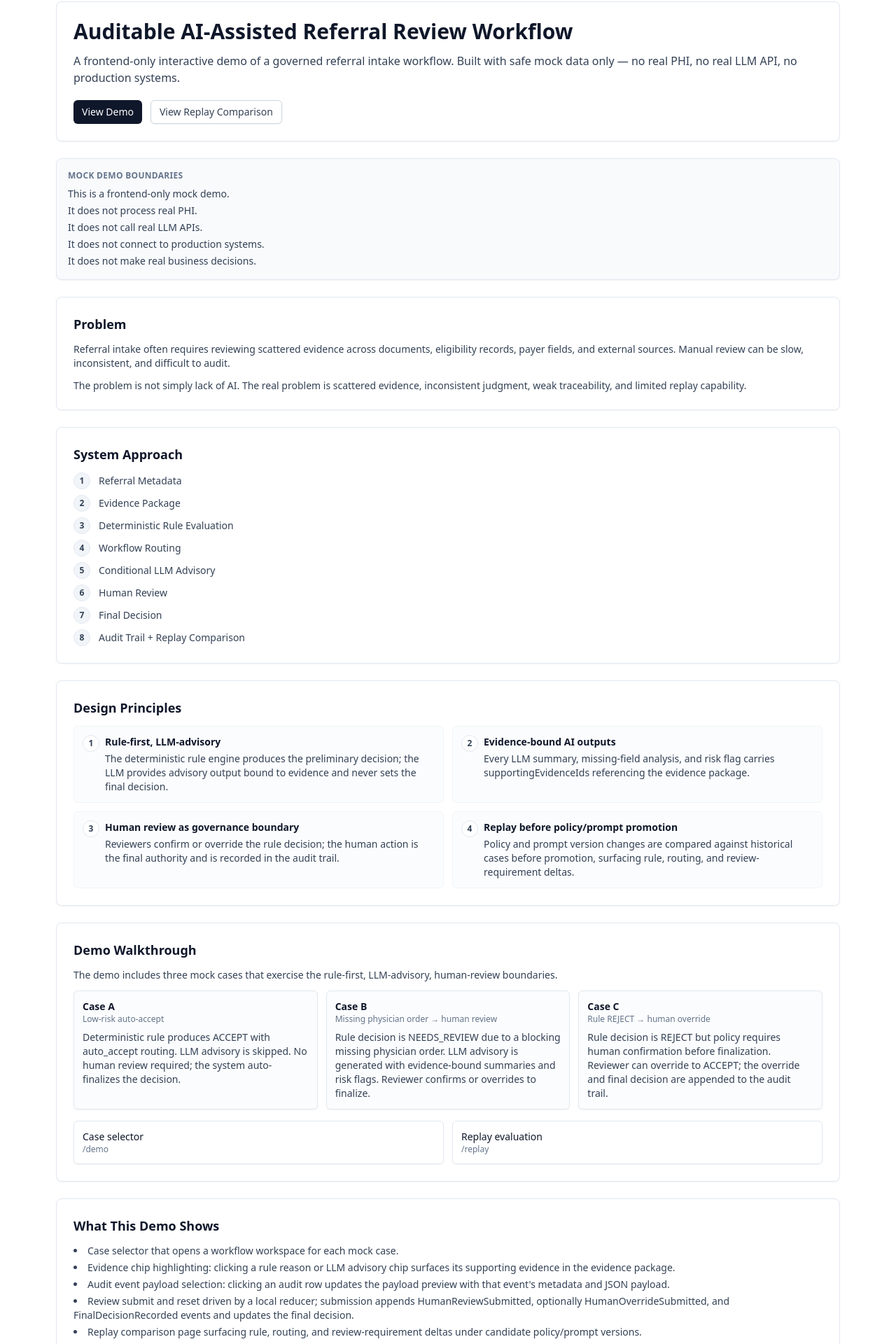
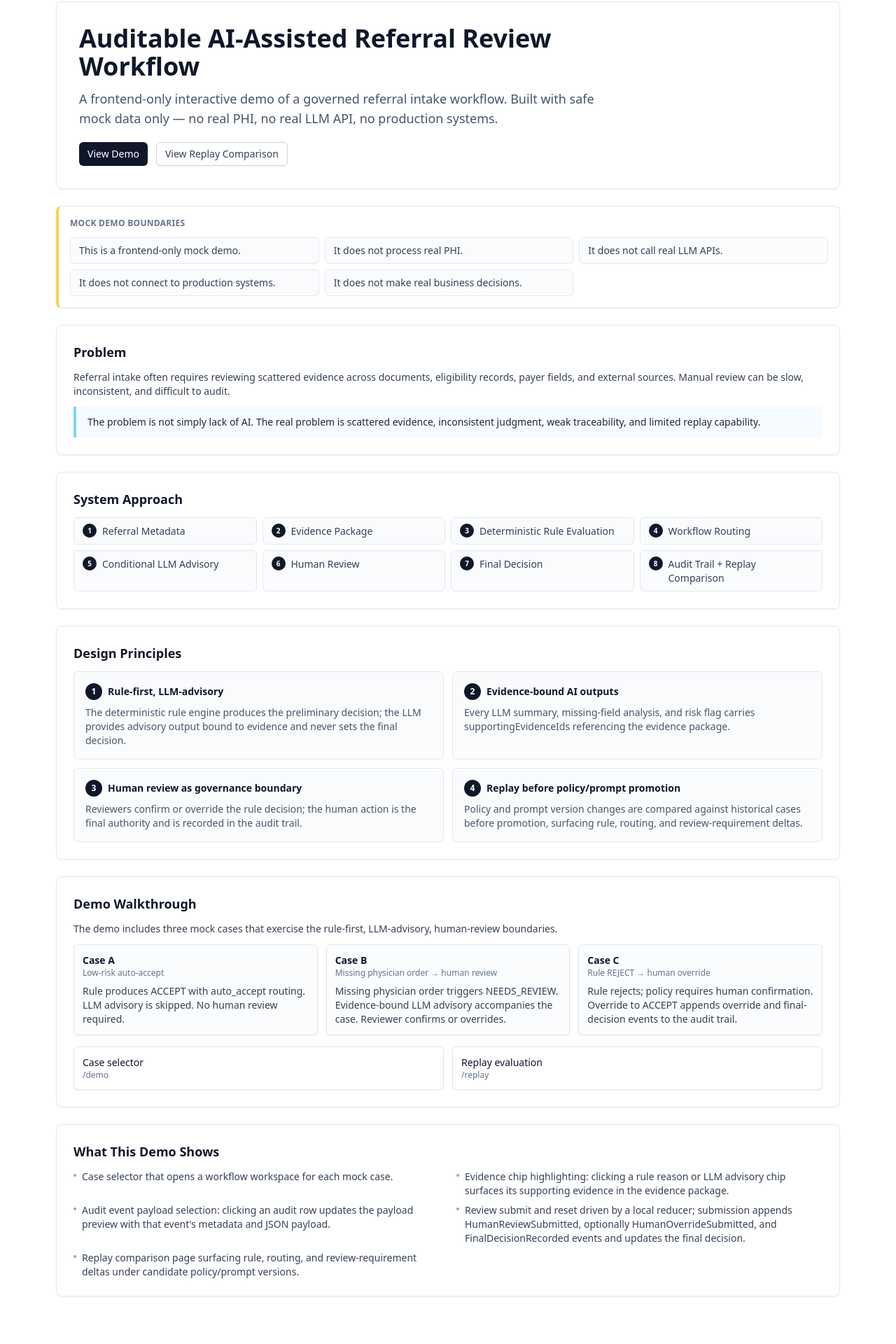
Before and after one commit to Ariosolzq/auditable-ai-referral-demo, a Next.js app: page / in a window 1280 px wide. Shown: the part 75-1995 px from the top of the page at 70% size. After the commit the page ends 1959 px from the top, so only its background shows below. Built offline with nearby package versions, Linux system fonts and the light colour scheme.

Commit message:
Polish landing and replay presentation

```diff
--- a/app/page.tsx
+++ b/app/page.tsx
@@ -4,21 +4,40 @@ import HeroSection from "@/components/case-study/HeroSection";
 import ProblemSection from "@/components/case-study/ProblemSection";
 import SystemApproachSection from "@/components/case-study/SystemApproachSection";
 
+const boundaryLines: string[] = [
+  "This is a frontend-only mock demo.",
+  "It does not process real PHI.",
+  "It does not call real LLM APIs.",
+  "It does not connect to production systems.",
+  "It does not make real business decisions.",
+];
+
+const demoShows: string[] = [
+  "Case selector that opens a workflow workspace for each mock case.",
+  "Evidence chip highlighting: clicking a rule reason or LLM advisory chip surfaces its supporting evidence in the evidence package.",
+  "Audit event payload selection: clicking an audit row updates the payload preview with that event's metadata and JSON payload.",
+  "Review submit and reset driven by a local reducer; submission appends HumanReviewSubmitted, optionally HumanOverrideSubmitted, and FinalDecisionRecorded events and updates the final decision.",
+  "Replay comparison page surfacing rule, routing, and review-requirement deltas under candidate policy/prompt versions.",
+];
+
 export default function HomePage() {
   return (
     <div className="space-y-6">
       <HeroSection />
 
-      <section className="rounded-lg border border-slate-200 bg-slate-50 p-4 shadow-sm">
-        <h2 className="mb-2 text-xs font-semibold uppercase tracking-wide text-slate-500">
+      <section className="rounded-lg border border-slate-200 border-l-4 border-l-amber-300 bg-white p-4 shadow-sm">
+        <h2 className="mb-3 text-xs font-semibold uppercase tracking-wide text-slate-500">
           Mock demo boundaries
         </h2>
-        <ul className="space-y-1 text-sm text-slate-700">
-          <li>This is a frontend-only mock demo.</li>
-          <li>It does not process real PHI.</li>
-          <li>It does not call real LLM APIs.</li>
-          <li>It does not connect to production systems.</li>
-          <li>It does not make real business decisions.</li>
+        <ul className="grid grid-cols-1 gap-2 text-sm text-slate-700 sm:grid-cols-2 lg:grid-cols-3">
+          {boundaryLines.map((line) => (
+            <li
+              key={line}
+              className="rounded-md border border-slate-200 bg-slate-50/70 px-3 py-2"
+            >
+              {line}
+            </li>
+          ))}
         </ul>
       </section>
 
@@ -31,27 +50,16 @@ export default function HomePage() {
         <h2 className="mb-3 text-lg font-semibold text-slate-900">
           What This Demo Shows
         </h2>
-        <ul className="list-inside list-disc space-y-1 text-sm text-slate-700">
-          <li>
-            Case selector that opens a workflow workspace for each mock case.
-          </li>
-          <li>
-            Evidence chip highlighting: clicking a rule reason or LLM advisory
-            chip surfaces its supporting evidence in the evidence package.
-          </li>
-          <li>
-            Audit event payload selection: clicking an audit row updates the
-            payload preview with that event&apos;s metadata and JSON payload.
-          </li>
-          <li>
-            Review submit and reset driven by a local reducer; submission
-            appends HumanReviewSubmitted, optionally HumanOverrideSubmitted,
-            and FinalDecisionRecorded events and updates the final decision.
-          </li>
-          <li>
-            Replay comparison page surfacing rule, routing, and
-            review-requirement deltas under candidate policy/prompt versions.
-          </li>
+        <ul className="grid grid-cols-1 gap-x-6 gap-y-2 text-sm text-slate-700 sm:grid-cols-2">
+          {demoShows.map((item) => (
+            <li key={item} className="flex items-start gap-2">
+              <span
+                aria-hidden="true"
+                className="mt-1.5 inline-block h-1 w-1 shrink-0 rounded-full bg-slate-400"
+              />
+              <span>{item}</span>
+            </li>
+          ))}
         </ul>
       </section>
     </div>
--- a/components/case-study/DemoWalkthroughSection.tsx
+++ b/components/case-study/DemoWalkthroughSection.tsx
@@ -13,21 +13,21 @@ const caseEntries: CaseEntry[] = [
     title: "Case A",
     subtitle: "Low-risk auto-accept",
     description:
-      "Deterministic rule produces ACCEPT with auto_accept routing. LLM advisory is skipped. No human review required; the system auto-finalizes the decision.",
+      "Rule produces ACCEPT with auto_accept routing. LLM advisory is skipped. No human review required.",
   },
   {
     id: "case-b",
     title: "Case B",
     subtitle: "Missing physician order → human review",
     description:
-      "Rule decision is NEEDS_REVIEW due to a blocking missing physician order. LLM advisory is generated with evidence-bound summaries and risk flags. Reviewer confirms or overrides to finalize.",
+      "Missing physician order triggers NEEDS_REVIEW. Evidence-bound LLM advisory accompanies the case. Reviewer confirms or overrides.",
   },
   {
     id: "case-c",
     title: "Case C",
     subtitle: "Rule REJECT → human override",
     description:
-      "Rule decision is REJECT but policy requires human confirmation before finalization. Reviewer can override to ACCEPT; the override and final decision are appended to the audit trail.",
+      "Rule rejects; policy requires human confirmation. Override to ACCEPT appends override and final-decision events to the audit trail.",
   },
 ];
 
--- a/components/case-study/DesignPrinciplesSection.tsx
+++ b/components/case-study/DesignPrinciplesSection.tsx
@@ -33,19 +33,17 @@ export default function DesignPrinciplesSection() {
         {principles.map((p, i) => (
           <div
             key={p.title}
-            className="rounded-md border border-slate-100 bg-slate-50/50 p-3"
+            className="rounded-md border border-slate-200 bg-slate-50/70 p-4"
           >
-            <div className="flex items-start gap-2">
-              <span className="inline-flex h-6 w-6 shrink-0 items-center justify-center rounded-full border border-slate-200 bg-white text-xs font-semibold text-slate-700">
+            <div className="mb-2 flex items-center gap-2">
+              <span className="inline-flex h-6 w-6 shrink-0 items-center justify-center rounded-full bg-slate-900 text-xs font-semibold text-white">
                 {i + 1}
               </span>
-              <div>
-                <h3 className="text-sm font-semibold text-slate-900">
-                  {p.title}
-                </h3>
-                <p className="mt-1 text-sm text-slate-700">{p.detail}</p>
-              </div>
+              <h3 className="text-sm font-semibold text-slate-900">
+                {p.title}
+              </h3>
             </div>
+            <p className="text-sm text-slate-600">{p.detail}</p>
           </div>
         ))}
       </div>
--- a/components/case-study/HeroSection.tsx
+++ b/components/case-study/HeroSection.tsx
@@ -2,12 +2,12 @@ import Link from "next/link";
 
 export default function HeroSection() {
   return (
-    <section className="rounded-lg border border-slate-200 bg-white p-6 shadow-sm">
-      <div className="space-y-3">
-        <h1 className="text-2xl font-semibold text-slate-900 sm:text-3xl">
+    <section className="rounded-lg border border-slate-200 bg-white p-6 shadow-sm sm:p-8">
+      <div className="max-w-3xl space-y-3">
+        <h1 className="text-3xl font-semibold text-slate-900 sm:text-4xl">
           Auditable AI-Assisted Referral Review Workflow
         </h1>
-        <p className="text-slate-700">
+        <p className="text-base text-slate-600 sm:text-lg">
           A frontend-only interactive demo of a governed referral intake
           workflow. Built with safe mock data only &mdash; no real PHI, no real
           LLM API, no production systems.
--- a/components/case-study/ProblemSection.tsx
+++ b/components/case-study/ProblemSection.tsx
@@ -8,11 +8,11 @@ export default function ProblemSection() {
           documents, eligibility records, payer fields, and external sources.
           Manual review can be slow, inconsistent, and difficult to audit.
         </p>
-        <p>
+        <blockquote className="border-l-4 border-sky-300 bg-sky-50/60 px-4 py-3 text-sm text-slate-800">
           The problem is not simply lack of AI. The real problem is scattered
           evidence, inconsistent judgment, weak traceability, and limited
           replay capability.
-        </p>
+        </blockquote>
       </div>
     </section>
   );
--- a/components/case-study/SystemApproachSection.tsx
+++ b/components/case-study/SystemApproachSection.tsx
@@ -15,13 +15,16 @@ export default function SystemApproachSection() {
       <h2 className="mb-3 text-lg font-semibold text-slate-900">
         System Approach
       </h2>
-      <ol className="space-y-2 text-sm text-slate-700">
+      <ol className="grid grid-cols-1 gap-2 sm:grid-cols-2 lg:grid-cols-4">
         {steps.map((step, i) => (
-          <li key={step} className="flex items-start gap-3">
-            <span className="inline-flex h-6 w-6 shrink-0 items-center justify-center rounded-full border border-slate-200 bg-slate-100 text-xs font-semibold text-slate-700">
+          <li
+            key={step}
+            className="flex items-start gap-2 rounded-md border border-slate-200 bg-slate-50/70 px-3 py-2 text-sm text-slate-700"
+          >
+            <span className="inline-flex h-5 w-5 shrink-0 items-center justify-center rounded-full bg-slate-900 text-[10px] font-semibold text-white">
               {i + 1}
             </span>
-            <span className="pt-0.5">{step}</span>
+            <span className="pt-px">{step}</span>
           </li>
         ))}
       </ol>
--- a/components/replay/ReplayClient.tsx
+++ b/components/replay/ReplayClient.tsx
@@ -10,7 +10,9 @@ type Props = {
 };
 
 export default function ReplayClient({ comparisons }: Props) {
-  const [selectedIdx, setSelectedIdx] = useState(0);
+  const [selectedIdx, setSelectedIdx] = useState<number>(() =>
+    Math.max(0, Math.min(2, comparisons.length - 1)),
+  );
   const selected = comparisons[selectedIdx];
 
   return (
--- a/components/replay/ReplayComparisonTable.tsx
+++ b/components/replay/ReplayComparisonTable.tsx
@@ -126,15 +126,21 @@ export default function ReplayComparisonTable({
           <tbody>
             {comparisons.map((c, idx) => {
               const isSelected = idx === selectedIdx;
+              const isRegression = c.diff.potentialRegression;
               const rowTone = isSelected
                 ? "bg-sky-50 ring-1 ring-sky-200"
-                : "hover:bg-slate-50/50";
+                : isRegression
+                  ? "bg-rose-50/40 hover:bg-rose-50/70"
+                  : "hover:bg-slate-50/50";
+              const firstCellAccent = isRegression
+                ? "border-l-4 border-l-rose-300 pl-2"
+                : "";
               return (
                 <tr
                   key={c.caseId}
                   className={`border-t border-slate-100 align-top ${rowTone}`}
                 >
-                  <td className="py-2 pr-3">
+                  <td className={`py-2 pr-3 ${firstCellAccent}`}>
                     <button
                       type="button"
                       aria-pressed={isSelected}
```
Also changed, not shown: components/replay/ReplayDiffPanel.tsx (+45 -26 lines), components/replay/ReplaySummaryCards.tsx (+56 -10 lines), 1 other file (tests, documents, lock files or other folders).
